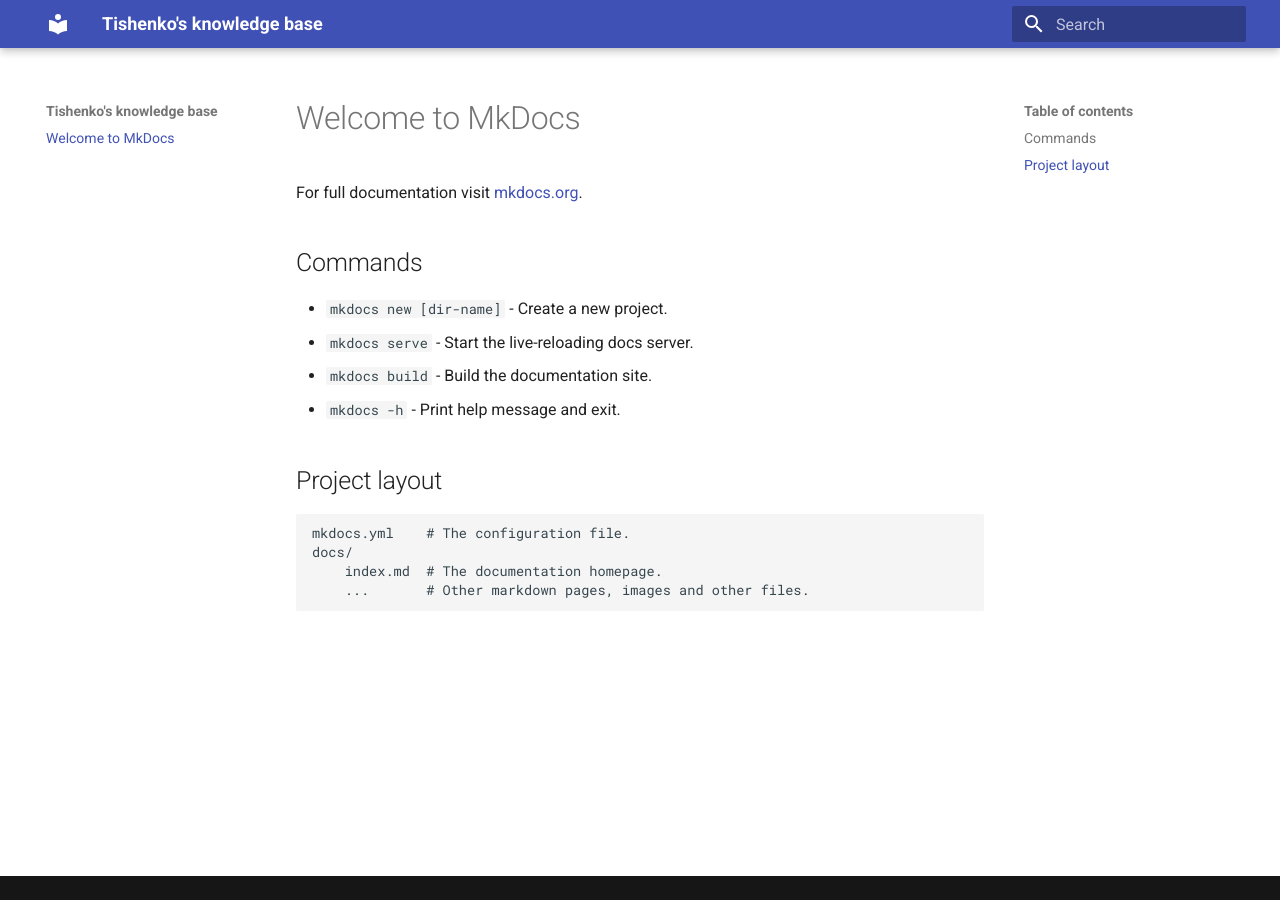
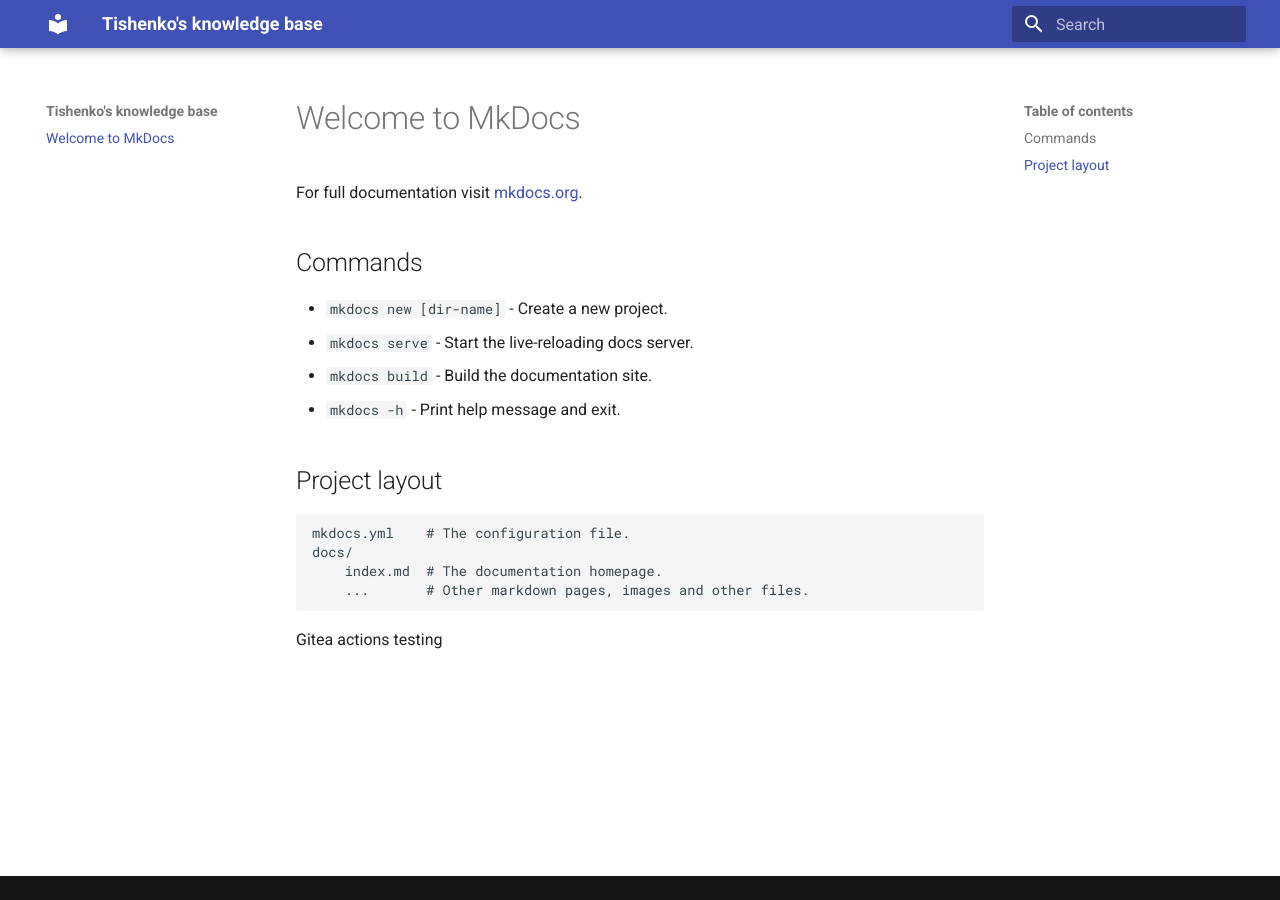
Before and after one commit to Arity-T/knowledge-base, an MkDocs documentation site: the page built from docs/index.md, in a window 1280 px wide. Built offline with MkDocs 1.6.1 and Material for MkDocs 9.7.7, drawn with Linux system fonts in a browser that asks for light colours.

Commit message:
Gitea actions testing

```diff
--- a/docs/index.md
+++ b/docs/index.md
@@ -15,3 +15,5 @@
     docs/
         index.md  # The documentation homepage.
         ...       # Other markdown pages, images and other files.
+
+Gitea actions testing
```
Also changed, not shown: 1 other file.
